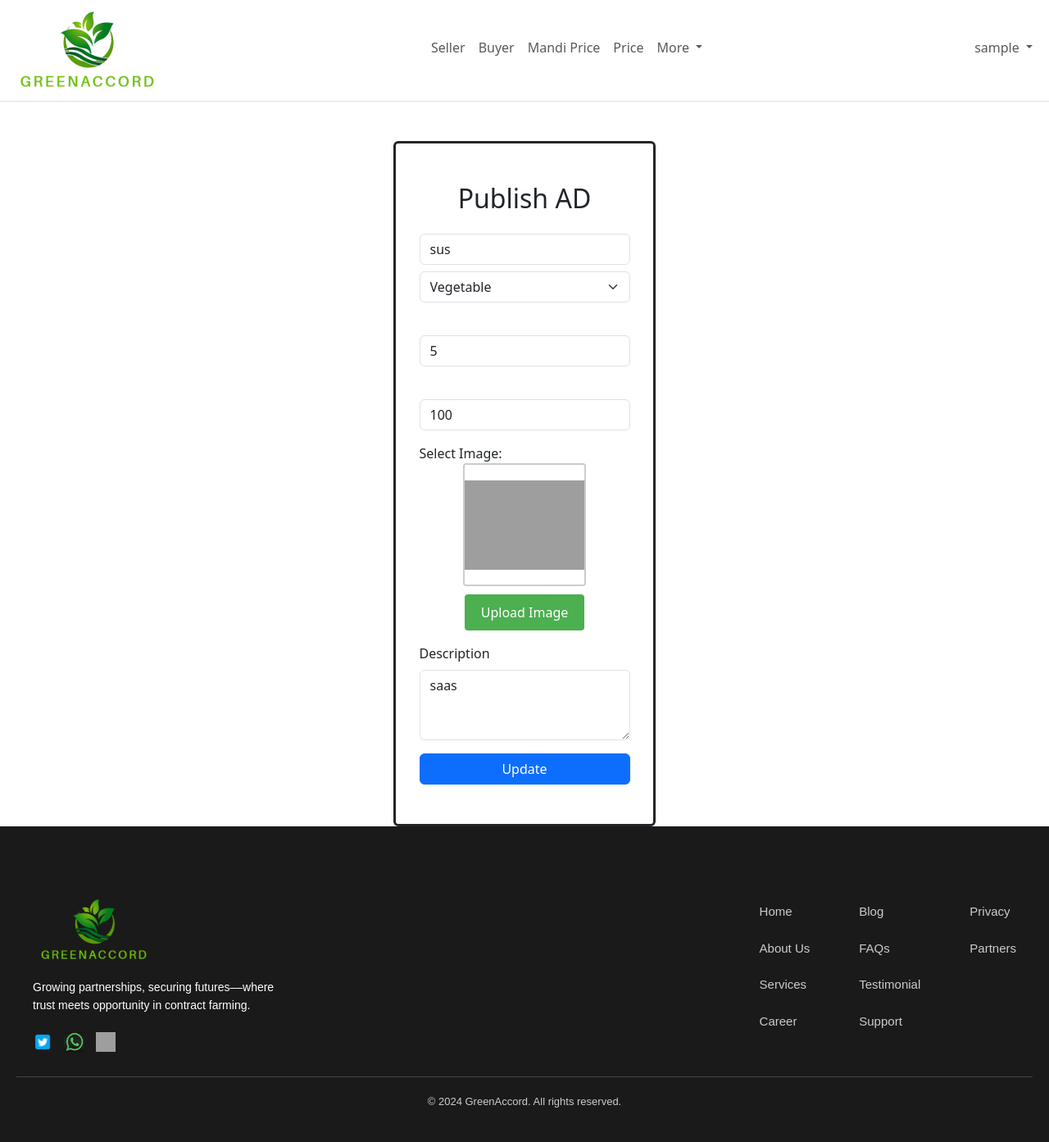
After one commit to nomadisop/SIH24, a PHP site: page /edit.php?id=31 in a window 1280 px wide. The commit adds this page. Shown: the whole page at 82% size. Run offline with PHP 8.4, Linux system fonts and the light colour scheme; a user stored in the database is signed in; data comes from the database, SQL or seed files in the repository; grey boxes are pictures that could not be loaded.

Commit message:
massive piles of code

```diff
--- a/2.php
+++ /dev/null
@@ -1 +0,0 @@
-<?php  echo $uname; ?>
--- /dev/null
+++ b/edit.php
@@ -0,0 +1,189 @@
+<?php
+include 'connect.php';
+session_start();
+$i=$_GET['id'];
+$_SESSION['pid']=$i;
+?>
+<!doctype html>
+<html lang="en">
+    <head>
+        <title>Title</title>
+        <!-- Required meta tags -->
+        <meta charset="utf-8" />
+        <meta
+            name="viewport"
+            content="width=device-width, initial-scale=1, shrink-to-fit=no"
+        />
+
+        <!-- Bootstrap CSS v5.2.1 -->
+        <link
+            href="https://cdn.jsdelivr.net/npm/bootstrap@5.3.2/dist/css/bootstrap.min.css"
+            rel="stylesheet"
+            integrity="sha384-T3c6CoIi6uLrA9TneNEoa7RxnatzjcDSCmG1MXxSR1GAsXEV/Dwwykc2MPK8M2HN"
+            crossorigin="anonymous"
+        />
+        <script>
+          function calculateTotalPrice() {
+            var weight = parseFloat(document.getElementById("weight").value);
+            var price = parseFloat(document.getElementById("price").value);
+
+            if (isNaN(weight) || isNaN(price)) {
+              document.getElementById("result").innerHTML = "";
+            } else {
+              var totalPrice = weight * price;
+              document.getElementById("result").innerHTML = "Total Price: ₹" + totalPrice.toFixed(2);
+            }
+          }
+
+            function previewImage(input) {
+                if (input.files && input.files[0]) { // if (input.files && input.files): This checks if the input element (the file input field) has a files property, and if the first file in the files array exists. This ensures that a file has actually been selected.
+                    var reader = new FileReader();
+                    reader.onload = function(e) {
+                        document.getElementById('uploaded-image').src = e.target.result;
+                        document.getElementById('uploaded-image').style.display = 'block';
+                    };
+                    reader.readAsDataURL(input.files[0]);
+                }
+            }
+        </script>
+    </head>
+
+    <body>
+        <header>
+            <?php include 'navbar.php'; ?>
+        </header>
+        <main>
+            <?php
+                $sql="select * from post where id=$i";
+                $result=mysqli_query($conn,$sql);
+                $arr = mysqli_fetch_array($result);
+                $t=$arr['title'];
+                $w=$arr['weight'];
+                $p=$arr['price'];
+                $c=$arr['content'];
+                $loc=$arr['name'];
+                $_SESSION['loc']=$loc;
+            ?>
+          <div class="d-flex ms-auto me-auto justify-content-center align-items-center mt-5">
+            <div style="border: solid;" class="w-25 rounded d-flex justify-content-center">
+
+            <form method="post" enctype="multipart/form-data" action="up.php">
+                <div class="form-group mt-5">
+                    <h2 class="text-center mb-4">Publish AD</h2>
+                    <input type="text" class="form-control mb-2" id="email" placeholder="POST TITLE" name="pt" required  value="<?php echo $t; ?>">
+                </div>
+                <select class="form-select mb-3" aria-label="Default select example" name="cat" required>
+                  <option value="Vegetable">Vegetable</option>
+                  <option value="Fruit">Fruit</option>
+                  <option value="Millets">Millets</option>
+                  <option value="leafy">Leafy-Vegetable</option>
+                  <option value="dry">Dry-Fruit</option>
+
+                </select>
+                <div class="mb-3">
+                  <label for="exampleInputEmail1" class="form-label"></label>
+                  <input type="number" class="form-control" id="weight" name="weight" aria-describedby="emailHelp" placeholder="Weight(KG)" step="0.01" oninput="calculateTotalPrice()" value="<?php echo $w; ?>">
+                </div>
+                <div class="mb-3">
+                  <label for="exampleInputEmail1" class="form-label"></label>
+                  <input type="number" step="0.01" oninput="calculateTotalPrice()" class="form-control" id="price" name="price" aria-describedby="emailHelp" placeholder="Price per KG" value="<?php echo $p; ?>">
+                </div>
+                <p id="result"></p>
+                <div class="mb-3">
+                <tr>
+
+                    <th>Select Image:</th>
+                    <td>
+                        <div class="form-group file-input">
+                            <div class="photo-frame">
+                                <img id="uploaded-image" src="images/postimageFarmer/<?php echo $loc; ?>" alt="Uploaded Image" width="150" height="150" >
+                            </div>
+                            <label for="image">Upload Image</label>
+                            <input type="file" name="image" id="image" onchange="previewImage(this)">
+                        </div>
+                    </td>
+                </tr>
+                </div>
+                  <div class="mb-3">
+                  <label for="exampleFormControlTextarea1" class="form-label">Description</label>
+                  <textarea class="form-control" id="exampleFormControlTextarea1" rows="3" name="cnt"><?php echo $c; ?></textarea>
+                </div>
+                <button type="submit" class="btn btn-primary mb-5 w-100" name="submit">Update</button>
+            </form>
+            <style> .form-group.file-input {
+        position: relative;
+        overflow: hidden;
+        display: flex;
+        flex-direction: column;
+        align-items: center;
+    }
+
+    .form-group.file-input .photo-frame {
+        width: 150px;
+        height: 150px;
+        border: 2px solid #ccc;
+        border-radius: 4px;
+        display: flex;
+        justify-content: center;
+        align-items: center;
+        margin-bottom: 10px;
+        overflow: hidden;
+    }
+
+    .form-group.file-input .photo-frame img {
+        max-width: 100%;
+        max-height: 100%;
+        object-fit: contain;
+    }
+
+    .form-group.file-input label {
+        display: inline-block;
+        background-color: #4CAF50;
+        color: white;
+        padding: 10px 20px;
+        border-radius: 4px;
+        cursor: pointer;
+        font-size: 16px;
+    }
+
+    .form-group.file-input input[type="file"] {
+        position: absolute;
+        left: 0;
+        top: 0;
+        opacity: 0;
+        cursor: pointer;
+        width: 100%;
+        height: 100%;
+    }
+
+    .form-group.file-input input[type="file"]:hover+label {
+        background-color: #45a049;
+    }
+
+
+
+
+  </style>
+            </div>
+        </div>
+
+
+
+        </main>
+        <footer>
+            <?php include 'footer.php';?>
+        </footer>
+        <!-- Bootstrap JavaScript Libraries -->
+        <script
+            src="https://cdn.jsdelivr.net/npm/@popperjs/core@2.11.8/dist/umd/popper.min.js"
+            integrity="sha384-I7E8VVD/ismYTF4hNIPjVp/Zjvgyol6VFvRkX/vR+Vc4jQkC+hVqc2pM8ODewa9r"
+            crossorigin="anonymous"
+        ></script>
+
+        <script
+            src="https://cdn.jsdelivr.net/npm/bootstrap@5.3.2/dist/js/bootstrap.min.js"
+            integrity="sha384-BBtl+eGJRgqQAUMxJ7pMwbEyER4l1g+O15P+16Ep7Q9Q+zqX6gSbd85u4mG4QzX+"
+            crossorigin="anonymous"
+        ></script>
+    </body>
+</html>
--- a/login.php
+++ b/login.php
@@ -27,11 +27,13 @@ if ($result->num_rows > 0) {
     if (password_verify($password, $user['password'])) {
             session_start();
             $b=$user['email'];
+            $id=$user['id'];
             $fname=$user['fname'];
             $_SESSION['role']=$user['role'];
             $_SESSION['email']=$b;
             $_SESSION["loggedin"]=true;
             $_SESSION["username"]=$fname;
+            $_SESSION['user_id']=$id;
     if ($user['role'] == 'Buyer') {
             header("Location: hb.php");
         } elseif ($user['role'] == 'Farmer') {
--- a/mp.php
+++ b/mp.php
@@ -44,6 +44,7 @@ session_start();
                             $p=$arr['price'];
                             $c=$arr['content'];
                             $loc=$arr['name'];
+                            $i=$arr['id'];
                         ?>
                         <div class="col-md-4">
                         <div class="card mb-4">
@@ -54,7 +55,7 @@ session_start();
                                 <p class="card-text"><strong>Weight:</strong><?php echo $w; ?> kg</p>
                                 <p class="card-text"><strong>Price per kg:</strong><?php echo $p; ?>/- Rupees</p>
                                 <p class="card-text"><?php echo $c; ?></p>
-                                <a href="#" class="btn btn-primary">Edit</a>
+                                <a href="edit.php?id=<?php echo $i; ?>" class="btn btn-primary">Edit</a>
                             </div>
                         </div>
                     </div>
--- a/navbar.php
+++ b/navbar.php
@@ -1,6 +1,30 @@
 <?php include 'connect.php'; ?>
+<script type="text/javascript">
+    function googleTranslateElementInit() {
+        new google.translate.TranslateElement({
+            pageLanguage: 'en',
+            includedLanguages: 'en,hi,mr',
+            layout: google.translate.TranslateElement.InlineLayout.SIMPLE
+        }, 'google_translate_element');
+    }
 
+    function translate() {
+        var language = document.getElementById("languageSelect").value;
+        if (language) {
+            var googleTranslateElement = new google.translate.TranslateElement();
+            googleTranslateElement.translatePage(language);
+        } else {
+            alert("Please select a language.");
+        }
+    }
 
+  function addGoogleTranslateScript() {
+      var gtScript = document.createElement('script');
+      gtScript.src = "//translate.google.com/translate_a/element.js?cb=googleTranslateElementInit";
+      document.body.appendChild(gtScript);
+  }
+  addGoogleTranslateScript();
+</script>
 <nav class="navbar navbar-expand-lg bg-body-white border-bottom">
                 <div class="container-fluid">
                   <a class="navbar-brand" href="#"><img src="images/logo.png" alt="Brandlogo"></a>
@@ -39,7 +63,7 @@
                     </ul>
                     <ul class="navbar-nav ms-3 mb-2">
     <li class="nav-item">
-        <a class="nav-link active" aria-current="page" href="#">Hindi</a>
+        <div id="google_translate_element"></div>
     </li>
     <li class="nav-item dropdown">
         <a class="nav-link dropdown-toggle" href="#" role="button" data-bs-toggle="dropdown" aria-expanded="false">
@@ -59,6 +83,7 @@
 
           ?>
             <li><a class="dropdown-item" href="<?php echo $add;?>">My Posts</a></li>
+            <li><a href="mychats.php" class="dropdown-item">My Chats</a></li>
             <li><a class="dropdown-item" href="logout.php">Logout</a></li>
 
         </ul>
```
Also changed, not shown: chat.php (added, +156 -0 lines), fetch_messages.php (added, +57 -0 lines), hb.php (+7 -9 lines), send_message.php (added, +23 -0 lines), up.php (added, +49 -0 lines), images/postimageFarmer/Crop-Name-1651.jpg (added), images/postimageFarmer/Crop-Name-2115.jpg (added), images/postimageFarmer/Crop-Name-5740.jpg (added), images/postimageFarmer/Crop-Name-5812.jpg (added), images/postimageFarmer/Crop-Name-8371.jpg (added), images/postimageFarmer/Crop-Name-96.jpg (added), images/postimageFarmer/Crop-Name-9805.jpg (added).
